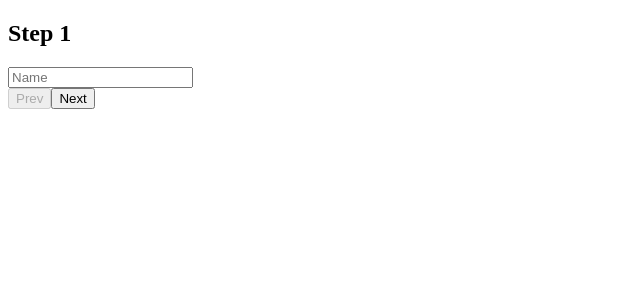
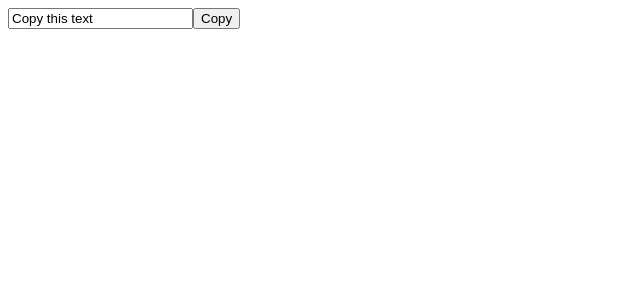
Before and after one commit to Vardhan1999/React-Practice, a React (Vite) app: page / in a window 1280 px wide. Shown: the top 300 px of the page, without its empty margins (0-640 px from the left). Built offline with nearby package versions, Linux system fonts and the light colour scheme.

Commit message:
Clipboard

```diff
--- a/src/App.jsx
+++ b/src/App.jsx
@@ -1,65 +1,23 @@
-import { useState } from "react";
+import { useState } from "react"
 
 export default function App() {
-  const [step, setStep] = useState(1);
-  const [form, setForm] = useState({ name: "", email: "", address: "" });
 
-  function next() {
-    setStep((s) => Math.min(3, s + 1));
-  }
 
-  function prev() {
-    setStep((s) => Math.max(1, s - 1));
-  }
+  const [text, setText] = useState("Copy this text");
+  const [copied, setCopied] = useState(false);
 
-  function update(field, value) {
-    setForm((f) => ({ ...f, [field]: value }));
-  }
-
-  if (step === 3) {
-    return (
-      <div>
-        <h3>Review</h3>
-        <pre>{JSON.stringify(form, null, 2)}</pre>
-        <button onClick={prev}>Back</button>
-        <button onClick={() => alert("Submitted!")}>Submit</button>
-      </div>
-    );
+  async function copy() {
+    await navigator.clipboard.writeText(text);
+    setCopied(true);
+    setTimeout(() => setCopied(false), 1500);
   }
 
   return (
     <div>
-      <h2>Step {step}</h2>
+      <input value={text} onChange={(e) => setText(e.target.value)} />
 
-      {step === 1 && (
-        <input
-          placeholder="Name"
-          value={form.name}
-          onChange={(e) => update("name", e.target.value)}
-        />
-      )}
-
-      {step === 2 && (
-        <>
-          <input
-            placeholder="Email"
-            value={form.email}
-            onChange={(e) => update("email", e.target.value)}
-          />
-          <input
-            placeholder="Address"
-            value={form.address}
-            onChange={(e) => update("address", e.target.value)}
-          />
-        </>
-      )}
-
-      <div>
-        <button onClick={prev} disabled={step === 1}>
-          Prev
-        </button>
-        <button onClick={next}>{step === 2 ? "Review" : "Next"}</button>
-      </div>
+      <button onClick={copy}>Copy</button>
+      {copied && <span>Copied!</span>}
     </div>
-  );
+  )
 }
```
